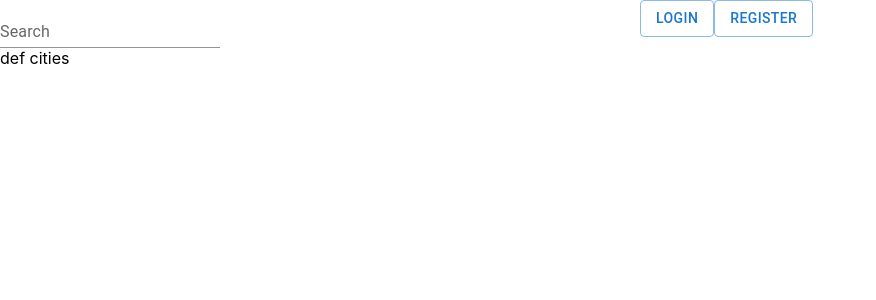
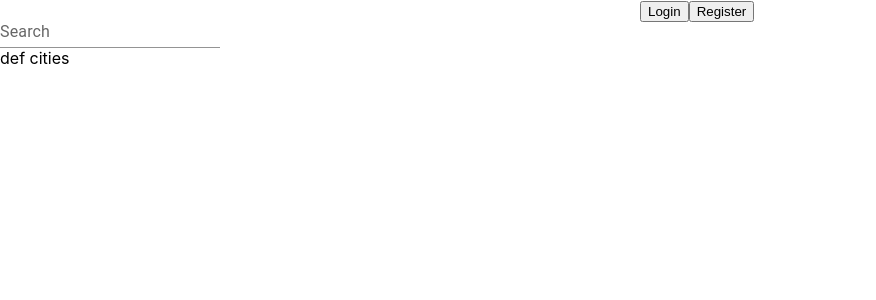
Before and after one commit to GoranAviani/react_apollo_client_3_cache, a React (Create React App) app: page / in a window 1280 px wide. Shown: the top 300 px of the page, without its empty margins (0-876 px from the left). Built offline with nearby package versions, Linux system fonts and the light colour scheme.

Commit message:
react-weather

```diff
--- a/src/ components/LoginRegister/LoginRegister.js
+++ b/src/ components/LoginRegister/LoginRegister.js
@@ -1,17 +1,18 @@
 import React from "react";
 import {Button} from "@mui/material";
 
+import './LoginRegister.css'
 
 const LoginRegister = () => {
 
     return(
-        <div>
-            <Button variant="outlined">
+        <div class="loginregister">
+            <button variant="outlined">
                 Login
-            </Button>
-            <Button variant="outlined">
+            </button>
+            <button variant="outlined">
                 Register
-            </Button>
+            </button>
         </div>
     )
 }
```
